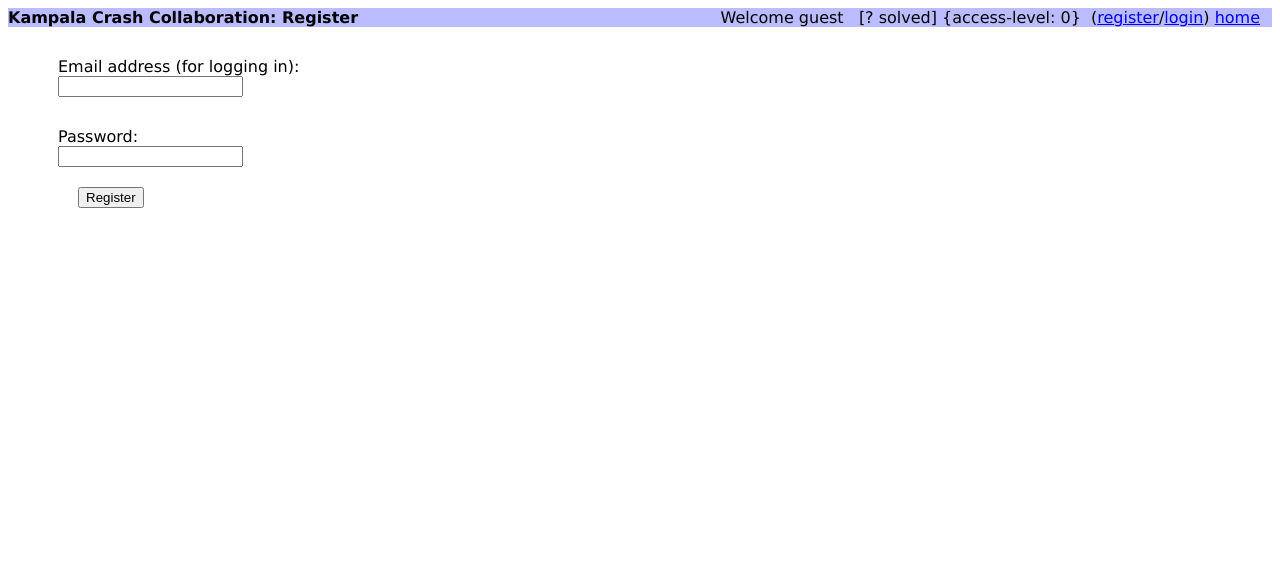
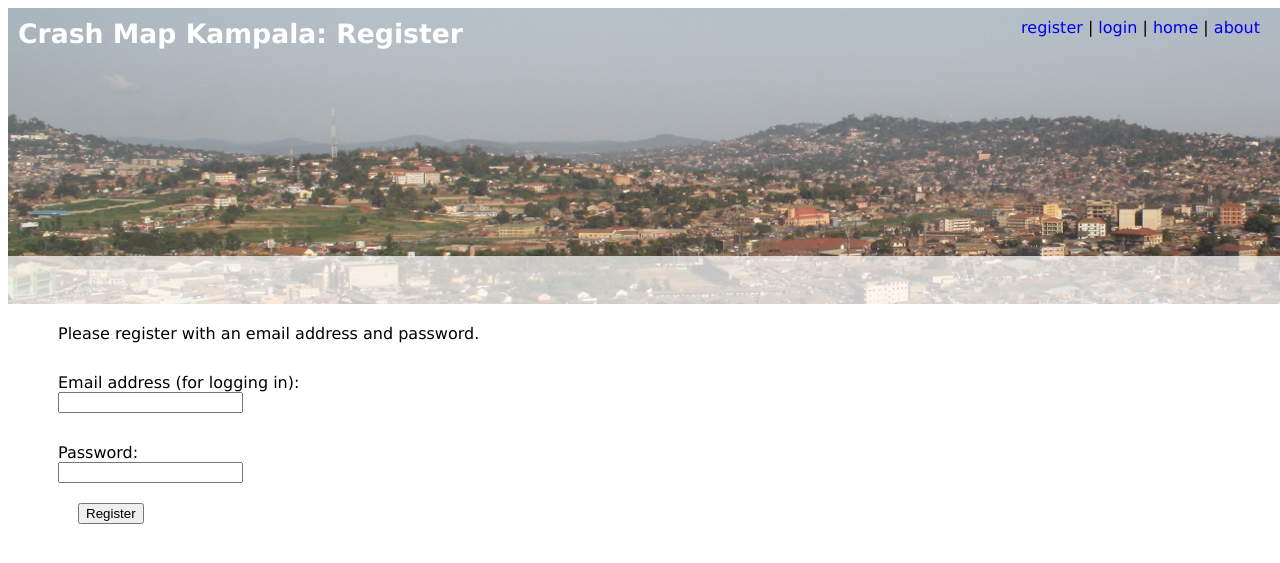
Before and after one commit to jisejule/traffic, a PHP site: page /login.php?do=register in a window 1280 px wide. Shown: the top 563 px of the page. Run offline with PHP 8.4, Linux system fonts and the light colour scheme.

Commit message:
Changes made in 2016

```diff
--- a/header.php
+++ b/header.php
@@ -11,7 +11,7 @@ function get_numberdone()
    $conn = new mysqli("localhost",$db_username,$db_password,$db_name);
    if ($conn->connect_error) { die("Connection failed: " . $conn->connect_error. "$db_username,$db_password,$db_name"); }
    $total = 0;
-   foreach (array(0,3,4,6,7) as $col) {
+   foreach (array(0,3,4,6,7,8,9) as $col) {
   //  $total += $conn->query(sprintf("SELECT count(*) AS totalcount FROM traffic_results_col%d WHERE userid=%d;",$col,$userid))->fetch_assoc()['totalcount'];
      $query = $conn->prepare(sprintf("SELECT count(*) AS totalcount FROM traffic_results_col%d WHERE userid=?;",$col));
      $query->bind_param('i',$userid);
@@ -56,21 +56,28 @@ function get_username()
 
 function draw_header($title)
 {
-  $sitename = "Kampala Crash Collaboration";
-  print "<div class='header'><p><span class='title'>$sitename: $title</span>";
+  $sitename = "Crash Map Kampala";
+  print "<div class='header'><p><a href='index.php'><span class='title'>$sitename";
+  if (strlen($title)>1) {
+    print ": $title";
+  }
+  print "</span></a>";
   $username = get_username();
   $userid = get_userid();
   $done = get_numberdone();
   $userlevel = get_userlevel();
-  print "<span class='welcome'>Welcome $username &nbsp; [$done solved] {access-level: $userlevel} &nbsp;";
+  print "<span class='welcome'>";
+  if ($username != 'guest') {
+    print "$username - $done solved &nbsp; &nbsp;";
+  }
   if ($userid>0) {
-    print "(<a href='login.php?do=logout'>logout</a>)";
+    print " <a href='login.php?do=logout'>logout</a> |";
   }
   else
   {
-    print "(<a href='login.php?do=register'>register</a>/<a href='login.php?do=login'>login</a>)";
+    print "<a href='login.php?do=register'>register</a> | <a href='login.php?do=login'>login</a> | ";
   }
-  print " <a href='index.php'>home</a></span></p></div>";
+  print " <a href='index.php'>home</a> | <a href='about.php'>about</a></span></p></div>";
 }
 
 
--- a/login.php
+++ b/login.php
@@ -58,6 +58,7 @@ if ($_GET['do']=='register') {
   draw_header('Register');
   print "<div class='user_form'>";
   print "<form action='login.php' method='post'>";
+  print "<p>Please register with an email address and password.</p>";
   print "<p class='user_form_desc'>Email address (for logging in):</p><input type='text' name='email' /><br />";
   print "<p class='user_form_desc'>Password:</p><input type='password' name='pword' /><br />";
   print "<input type='hidden' name='do' value='register' />";
--- a/slice.php
+++ b/slice.php
@@ -1,7 +1,7 @@
 <?php
 require_once 'settings.php';
 
-$thresholdMin = 3; //number of assignments that have to be made before we try segmenting.
+$thresholdMin = 1; //number of assignments that have to be made before we try segmenting.
 if (array_key_exists('threshold',$_GET)) {
   if (!is_numeric($_GET['threshold'])) {
     print "Error: Not a numeric threshold";
--- a/style.css
+++ b/style.css
@@ -18,6 +18,8 @@ span.title {
     margin: 0;
     padding: 0;
     font-weight: bold;
+    font-size: 20pt;
+    color: #fff;
 }
 
 span.welcome {
@@ -30,8 +32,11 @@ span.welcome {
 }
 
 div.header {
+    padding: 10px;
     width:100%;
-    background-color:#bbf;
+//    background-color:#bbf;
+    background-image:url("kampala.png");
+    height:276px;
     margin-bottom: 10px;
 }
 
@@ -76,10 +81,27 @@ div#map-canvas {
 div.user_form {
   margin-left:50px;
   margin-top:20px;
+  width:50%;
+  left:25%;
 }
 
 p.user_form_desc {
   margin-top:30px;
 }
 
+a:link {
+    text-decoration: none;
+}
+
+a:visited {
+    text-decoration: none;
+}
+
+a:hover {
+    text-decoration: none;
+}
+
+a:active {
+    text-decoration: none;
+}
 ?>
--- a/transcribe.php
+++ b/transcribe.php
@@ -241,7 +241,8 @@ if ($_SESSION['userlevel'] <= 1) { //TODO: Only allow certain users to see colum
 }
 
 $conn = $conn = new mysqli("localhost",$db_username,$db_password,$db_name);
-$query = sprintf("SELECT tablefile, name, row, col FROM traffic_images WHERE col = %d AND broken != 1 ORDER BY rand() LIMIT 1",$col);
+//$query = sprintf("SELECT tablefile, name, row, col FROM traffic_images WHERE col = %d AND broken != 1 ORDER BY rand() LIMIT 1",$col);
+$query = sprintf("SELECT tablefile, name, row, col FROM traffic_images WHERE col = %d AND (SELECT COUNT(*) FROM traffic_results_col%d WHERE name=traffic_images.name)<3 ORDER BY rand() LIMIT 1",$col,$col);
 $res = $conn->query($query);
 $conn->close();
 $data = mysqli_fetch_row($res);
```
Also changed, not shown: about.php (added, +25 -0 lines), grid.php (+10 -5 lines), guide.html (added, +14 -0 lines), index.php (+6 -10 lines), book.jpg (added), kampala.png (added).
